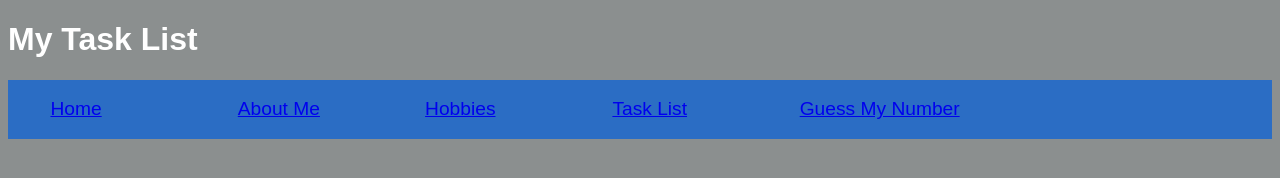
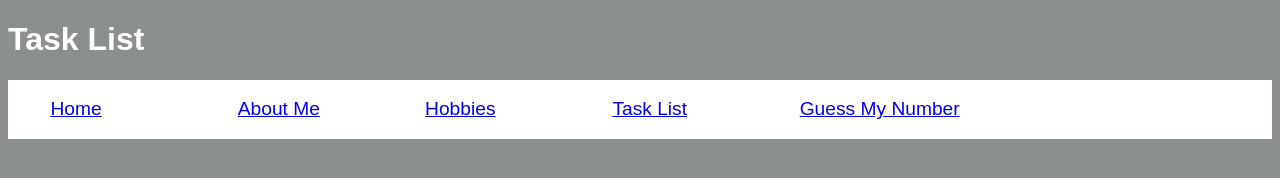
Before and after one commit to rs19955/Portfolio, a plain HTML site: page tasklist.html in a window 1280 px wide. Drawn offline with Linux system fonts and the light colour scheme.

Commit message:
website updates

```diff
--- a/stylesheet.css
+++ b/stylesheet.css
@@ -3,7 +3,7 @@ background: rgb(139, 143, 143);
 font-family: sans-serif;}
 
 nav {
-  background-color: rgb(43, 109, 196);
+  background-color: rgb(255, 255, 255);
   padding: 2.5px;
 }
 
--- a/tasklist.html
+++ b/tasklist.html
@@ -5,7 +5,8 @@
   <title> My Portfolio Test Page</title>
   <link rel="stylesheet" href="tasklist_style.css">
 </head>
-<h1>My Task List</h1>
+<body>
+<h1>Task List</h1>
 <nav>
   <ul>
     <li style="user-select: auto;">
@@ -20,3 +21,9 @@
   <a class="link_guessmynumber" href="guessmynumber.html" target="_blank">Guess My Number</a></li>
 </ul>
 </nav>
+
+
+
+
+</body>
+</html>
--- a/tasklist_style.css
+++ b/tasklist_style.css
@@ -3,7 +3,7 @@ background: rgb(139, 143, 143);
 font-family: sans-serif;}
 
 nav {
-  background-color: rgb(43, 109, 196);
+  background-color: rgb(255, 255, 255);
   padding: 2.5px;
 }
 
```
